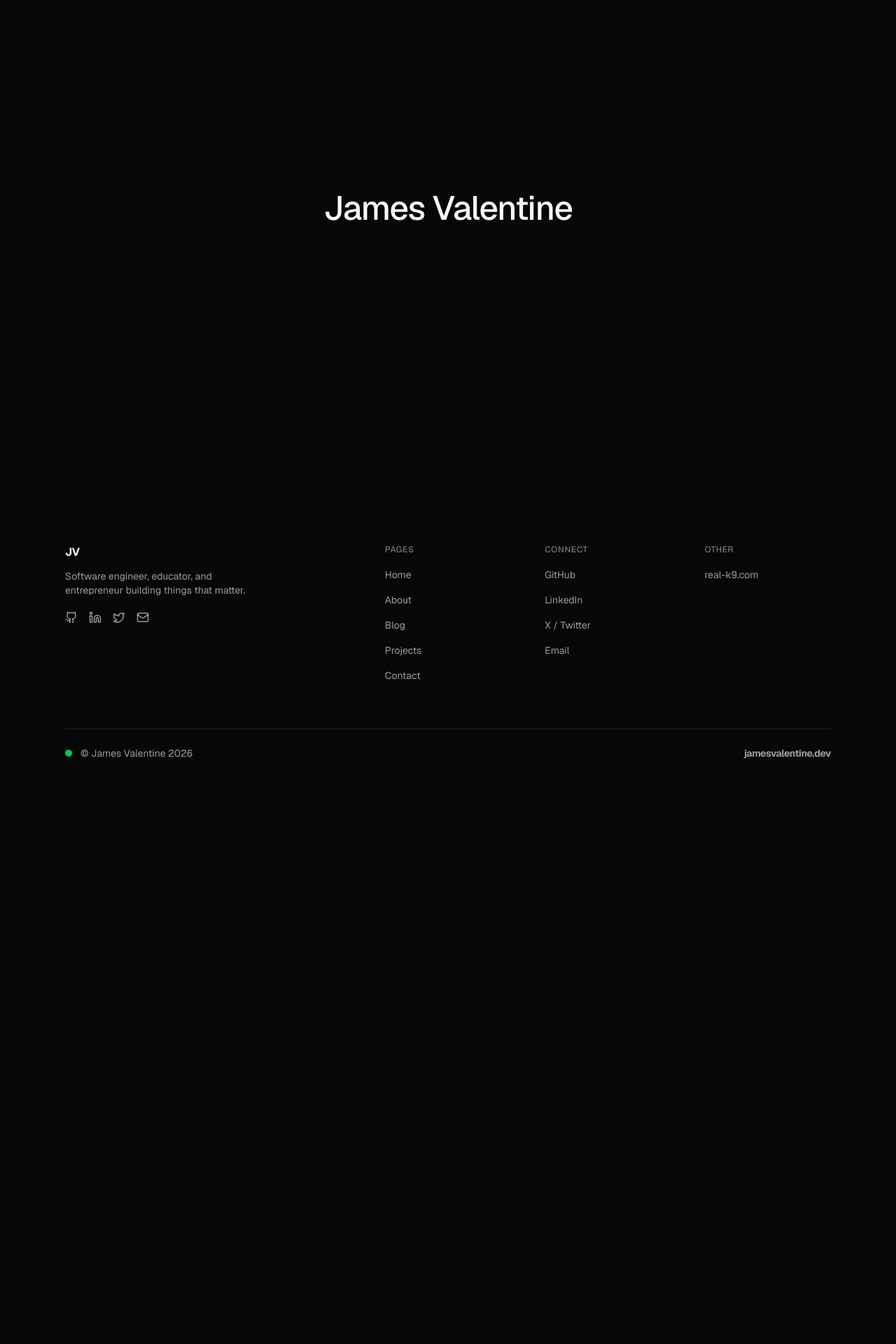
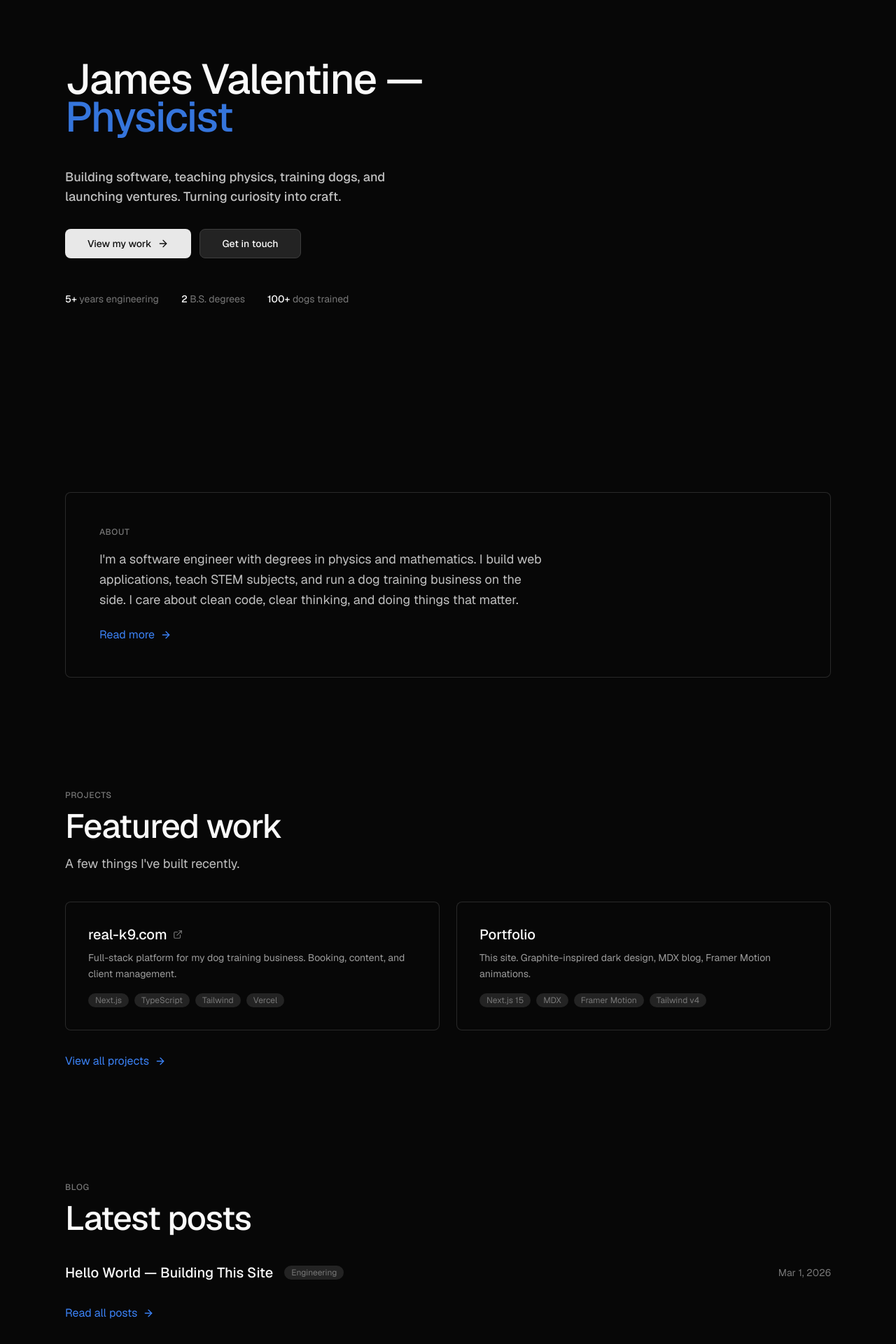
Before and after one commit to jj-valentine/portfolio, a Next.js app: page / in a window 1280 px wide. Shown: the part 220-2140 px from the top of the page at 70% size. Before the commit the page ends 1338 px from the top, so only its background shows below. Built offline with nearby package versions, Linux system fonts and the light colour scheme.

Commit message:
feat: add home page with Hero and RoleCycler animation

```diff
--- a/app/page.tsx
+++ b/app/page.tsx
@@ -1,9 +1,170 @@
+import Link from "next/link";
+import { ArrowRight, ExternalLink } from "lucide-react";
+import { Hero } from "@/components/home/Hero";
+import { Card } from "@/components/ui/Card";
+import { Badge } from "@/components/ui/Badge";
+import { Button } from "@/components/ui/Button";
+
+const FEATURED_PROJECTS = [
+  {
+    title: "real-k9.com",
+    description:
+      "Full-stack platform for my dog training business. Booking, content, and client management.",
+    tech: ["Next.js", "TypeScript", "Tailwind", "Vercel"],
+    href: "https://real-k9.com",
+    external: true,
+  },
+  {
+    title: "Portfolio",
+    description:
+      "This site. Graphite-inspired dark design, MDX blog, Framer Motion animations.",
+    tech: ["Next.js 15", "MDX", "Framer Motion", "Tailwind v4"],
+    href: "/projects",
+  },
+];
+
+const LATEST_POSTS = [
+  {
+    title: "Hello World — Building This Site",
+    date: "2026-03-01",
+    category: "Engineering",
+    slug: "hello-world",
+  },
+];
+
 export default function Home() {
   return (
-    <main className="min-h-screen flex items-center justify-center">
-      <h1 className="text-5xl font-medium tracking-tight text-fg">
-        James Valentine
-      </h1>
-    </main>
+    <>
+      <Hero />
+
+      {/* About blurb */}
+      <section className="py-20">
+        <div className="max-w-[1158px] mx-auto px-4 md:px-8">
+          <Card className="p-8 md:p-12">
+            <p className="text-xs font-medium uppercase tracking-[0.05em] text-muted mb-4">
+              About
+            </p>
+            <p className="text-lg text-fg-sub max-w-[640px] leading-relaxed">
+              I&apos;m a software engineer with degrees in physics and
+              mathematics. I build web applications, teach STEM subjects, and run
+              a dog training business on the side. I care about clean code,
+              clear thinking, and doing things that matter.
+            </p>
+            <Button variant="ghost" href="/about" className="mt-6">
+              Read more <ArrowRight size={16} />
+            </Button>
+          </Card>
+        </div>
+      </section>
+
+      {/* Featured projects */}
+      <section className="py-20">
+        <div className="max-w-[1158px] mx-auto px-4 md:px-8">
+          <p className="text-xs font-medium uppercase tracking-[0.05em] text-muted mb-3">
+            Projects
+          </p>
+          <h2 className="text-[clamp(32px,4vw,48px)] leading-[1] font-medium tracking-tight text-fg">
+            Featured work
+          </h2>
+          <p className="mt-4 text-lg text-fg-sub">
+            A few things I&apos;ve built recently.
+          </p>
+
+          <div className="mt-10 grid gap-6 md:grid-cols-2">
+            {FEATURED_PROJECTS.map((project) => (
+              <Card key={project.title} className="p-6 md:p-8 flex flex-col">
+                <h3 className="text-xl font-medium text-fg flex items-center gap-2">
+                  {project.title}
+                  {project.external && (
+                    <ExternalLink size={14} className="text-muted" />
+                  )}
+                </h3>
+                <p className="mt-2 text-sm text-fg-muted leading-relaxed flex-1">
+                  {project.description}
+                </p>
+                <div className="mt-4 flex flex-wrap gap-2">
+                  {project.tech.map((t) => (
+                    <Badge key={t}>{t}</Badge>
+                  ))}
+                </div>
+              </Card>
+            ))}
+          </div>
+
+          <Button variant="ghost" href="/projects" className="mt-8">
+            View all projects <ArrowRight size={16} />
+          </Button>
+        </div>
+      </section>
+
+      {/* Latest posts */}
+      <section className="py-20">
+        <div className="max-w-[1158px] mx-auto px-4 md:px-8">
+          <p className="text-xs font-medium uppercase tracking-[0.05em] text-muted mb-3">
+            Blog
+          </p>
+          <h2 className="text-[clamp(32px,4vw,48px)] leading-[1] font-medium tracking-tight text-fg">
+            Latest posts
+          </h2>
+
+          <div className="mt-10 divide-y divide-[rgba(119,119,119,0.2)]">
+            {LATEST_POSTS.map((post) => (
+              <Link
+                key={post.slug}
+                href={`/blog/${post.slug}`}
+                className="group flex items-center justify-between py-5 first:pt-0 last:pb-0"
+              >
+                <div className="flex items-center gap-4">
+                  <h3 className="text-xl font-medium text-fg group-hover:text-[rgba(255,255,255,0.8)] transition-colors">
+                    {post.title}
+                  </h3>
+                  <Badge>{post.category}</Badge>
+                </div>
+                <span className="text-sm text-muted hidden sm:block">
+                  {new Date(post.date).toLocaleDateString("en-US", {
+                    month: "short",
+                    day: "numeric",
+                    year: "numeric",
+                  })}
+                </span>
+              </Link>
+            ))}
+          </div>
+
+          <Button variant="ghost" href="/blog" className="mt-8">
+            Read all posts <ArrowRight size={16} />
+          </Button>
+        </div>
+      </section>
+
+      {/* Dog training callout */}
+      <section className="py-20">
+        <div className="max-w-[1158px] mx-auto px-4 md:px-8">
+          <Card className="p-8 md:p-12 flex flex-col md:flex-row items-start md:items-center justify-between gap-6">
+            <div>
+              <p className="text-xs font-medium uppercase tracking-[0.05em] text-muted mb-3">
+                Dog Training
+              </p>
+              <h2 className="text-2xl font-medium text-fg">
+                I also train dogs.
+              </h2>
+              <p className="mt-2 text-fg-sub max-w-[480px]">
+                Professional balanced training for dogs of all ages and breeds.
+                Check out my training site.
+              </p>
+            </div>
+            <Button
+              variant="secondary"
+              href="https://real-k9.com"
+              external
+              className="shrink-0"
+            >
+              real-k9.com
+              <ExternalLink size={14} className="ml-2" />
+            </Button>
+          </Card>
+        </div>
+      </section>
+    </>
   );
 }
--- /dev/null
+++ b/components/home/Hero.tsx
@@ -0,0 +1,46 @@
+import { ArrowRight } from "lucide-react";
+import { Button } from "@/components/ui/Button";
+import { RoleCycler } from "./RoleCycler";
+
+export function Hero() {
+  return (
+    <section className="min-h-[calc(100vh-74px)] flex items-center">
+      <div className="max-w-[1158px] mx-auto px-4 md:px-8 w-full py-20">
+        <div className="max-w-[560px]">
+          <h1 className="text-[clamp(36px,5vw,60px)] leading-[1] font-medium tracking-[-1.5px] text-fg">
+            James Valentine —{" "}
+            <RoleCycler />
+          </h1>
+
+          <p className="mt-6 text-lg font-medium text-fg-sub max-w-[480px]">
+            Building software, teaching physics, training dogs, and launching
+            ventures. Turning curiosity into craft.
+          </p>
+
+          <div className="mt-8 flex flex-wrap items-center gap-3">
+            <Button href="/projects">
+              View my work
+              <ArrowRight size={16} className="ml-2" />
+            </Button>
+            <Button variant="secondary" href="/contact">
+              Get in touch
+            </Button>
+          </div>
+
+          <div className="mt-12 flex items-center gap-8 text-sm text-muted">
+            <span>
+              <strong className="text-fg font-medium">5+</strong> years
+              engineering
+            </span>
+            <span>
+              <strong className="text-fg font-medium">2</strong> B.S. degrees
+            </span>
+            <span>
+              <strong className="text-fg font-medium">100+</strong> dogs trained
+            </span>
+          </div>
+        </div>
+      </div>
+    </section>
+  );
+}
--- /dev/null
+++ b/components/home/RoleCycler.tsx
@@ -0,0 +1,60 @@
+"use client";
+
+import { useState, useEffect } from "react";
+import { AnimatePresence, motion } from "framer-motion";
+
+const ROLES = [
+  "Software Engineer",
+  "Physicist",
+  "Mathematician",
+  "Educator",
+  "Dog Trainer",
+  "Entrepreneur",
+];
+
+const HOLD_MS = 3000;
+
+export function RoleCycler() {
+  const [index, setIndex] = useState(0);
+  const [reducedMotion, setReducedMotion] = useState(false);
+
+  useEffect(() => {
+    const mq = window.matchMedia("(prefers-reduced-motion: reduce)");
+    setReducedMotion(mq.matches);
+    const handler = (e: MediaQueryListEvent) => setReducedMotion(e.matches);
+    mq.addEventListener("change", handler);
+    return () => mq.removeEventListener("change", handler);
+  }, []);
+
+  useEffect(() => {
+    if (reducedMotion) return;
+    const id = setInterval(
+      () => setIndex((i) => (i + 1) % ROLES.length),
+      HOLD_MS
+    );
+    return () => clearInterval(id);
+  }, [reducedMotion]);
+
+  if (reducedMotion) {
+    return (
+      <span className="text-accent">{ROLES.join(", ")}</span>
+    );
+  }
+
+  return (
+    <span className="relative inline-block overflow-hidden h-[1.2em] align-bottom">
+      <AnimatePresence mode="wait">
+        <motion.span
+          key={ROLES[index]}
+          className="inline-block text-accent"
+          initial={{ y: "100%", opacity: 0 }}
+          animate={{ y: 0, opacity: 1 }}
+          exit={{ y: "-100%", opacity: 0 }}
+          transition={{ duration: 0.35, ease: "easeInOut" }}
+        >
+          {ROLES[index]}
+        </motion.span>
+      </AnimatePresence>
+    </span>
+  );
+}
```
